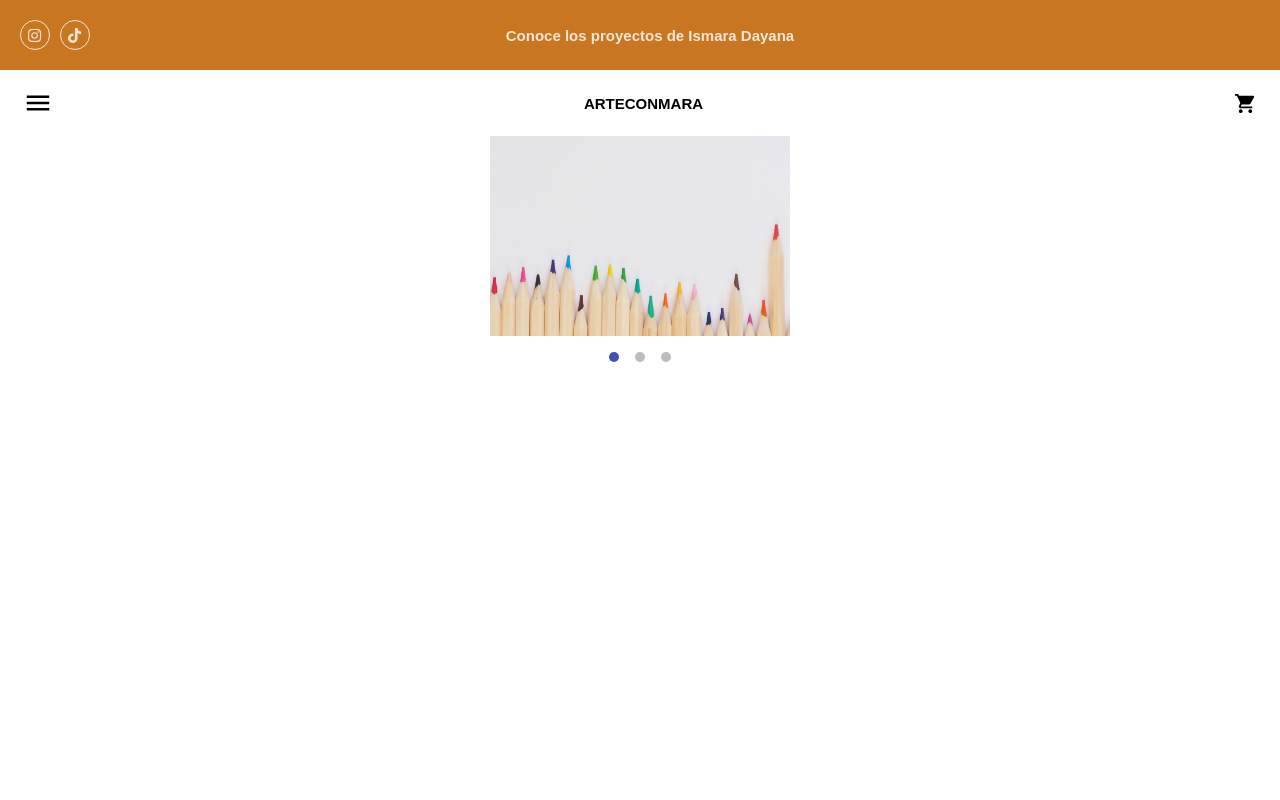
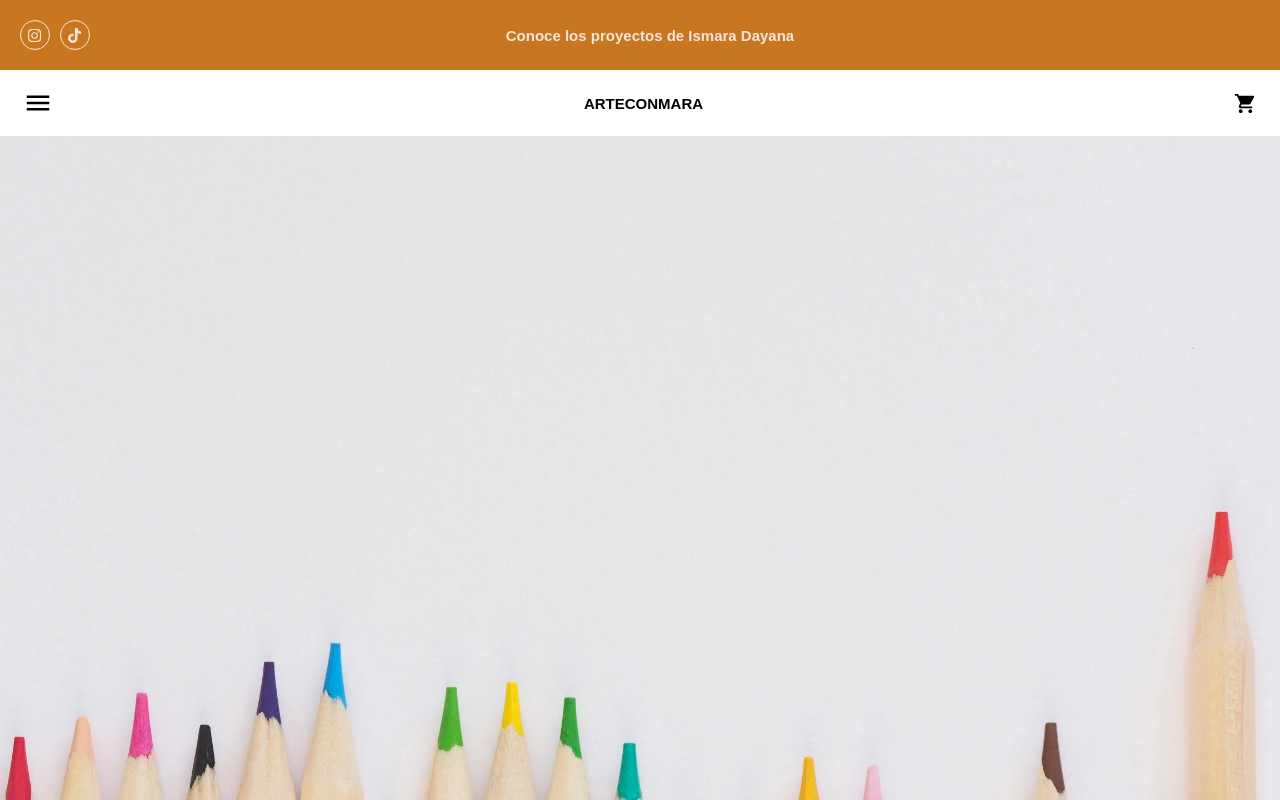
Before and after one commit to jhoneduardmoreno/art-ecommerce-frontend, a React (Vite) app: page / in a window 1280 px wide. Shown: the top 800 px of the page. Built offline with nearby package versions, Linux system fonts and the light colour scheme.

Commit message:
Fix: slider

```diff
--- a/src/components/Slider/index.tsx
+++ b/src/components/Slider/index.tsx
@@ -10,18 +10,9 @@ interface PassportImage {
 }
 
 const passportImages: PassportImage[] = [
-  {
-    id: 1,
-    url: art1,
-  },
-  {
-    id: 2,
-    url: art2,
-  },
-  {
-    id: 3,
-    url: art3,
-  },
+  { id: 1, url: art1 },
+  { id: 2, url: art2 },
+  { id: 3, url: art3 },
 ];
 
 const Slider: React.FC = () => {
@@ -44,8 +35,8 @@ const Slider: React.FC = () => {
       <div
         style={{
           position: 'relative',
-          width: 300,
-          height: 200,
+          width: '100%',
+          paddingTop: '66.67%',
           overflow: 'hidden',
         }}
       >
@@ -62,6 +53,8 @@ const Slider: React.FC = () => {
               alt={`Passport ${image.id}`}
               style={{
                 position: 'absolute',
+                top: 0,
+                left: 0,
                 width: '100%',
                 height: '100%',
                 objectFit: 'cover',
--- a/src/index.scss
+++ b/src/index.scss
@@ -19,3 +19,10 @@ html {
     font-size: 62.5%;
     font-family: $fontFamilyPrimary;
 }
+
+// Responsive Images
+img {
+    max-width: 100%;
+    height: auto;
+    object-fit: cover;
+}
```
